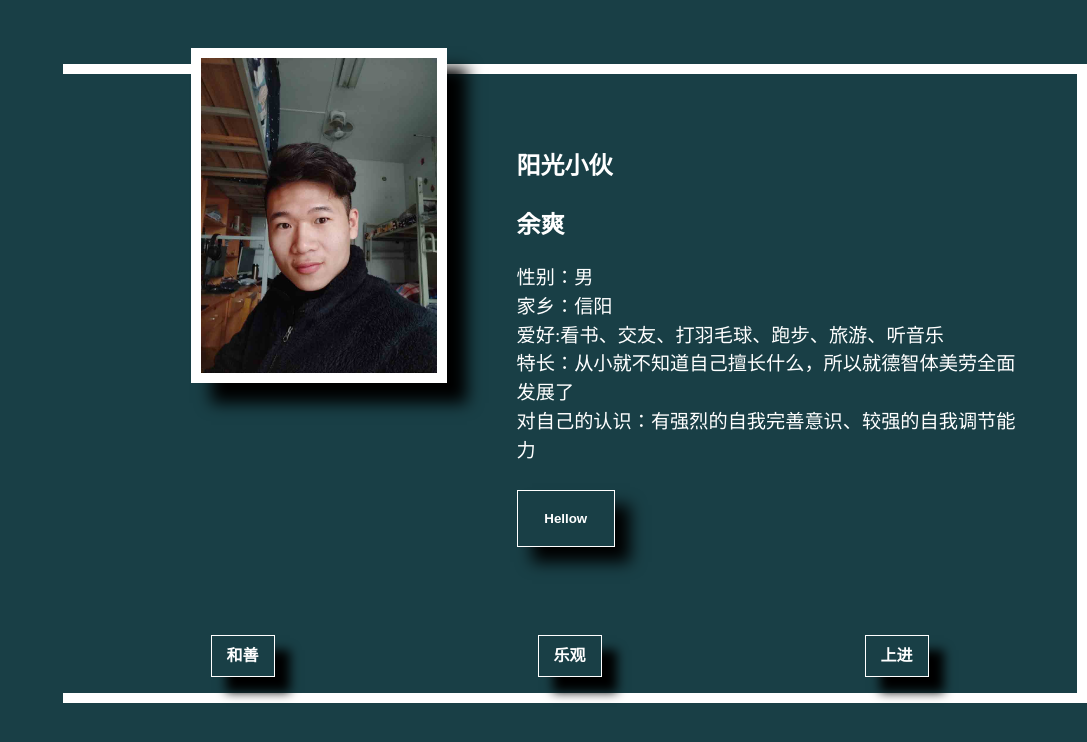
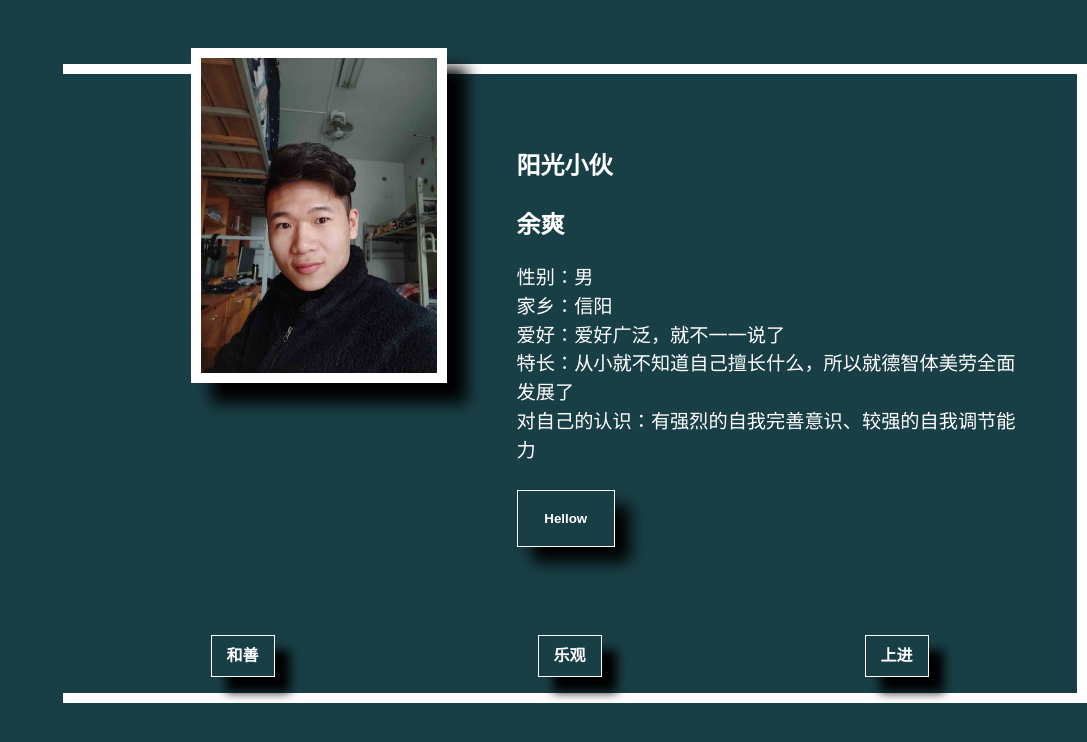
Before and after one commit to mryushuang/self, a plain HTML site: page index.html in a window 1280 px wide. Shown: the whole page, without its empty margins (193-1280 px from the left). Drawn offline with Linux system fonts and the light colour scheme.

Commit message:
Update index.html

```diff
--- a/index.html
+++ b/index.html
@@ -161,7 +161,7 @@
 						<ul>
 							<li>性别：男</li>
 							<li>家乡：<a href="https://baike.baidu.com/item/%E4%BF%A1%E9%98%B3/145830?fr=aladdin">信阳</a></li>
-							<li>爱好:看书、交友、打羽毛球、跑步、旅游、听音乐</li>
+							<li>爱好：爱好广泛，就不一一说了</li>
 							<li>特长：从小就不知道自己擅长什么，所以就德智体美劳全面发展了</li>
 							<li>对自己的认识：有强烈的自我完善意识、较强的自我调节能力</li>
 							<li></li>
```
